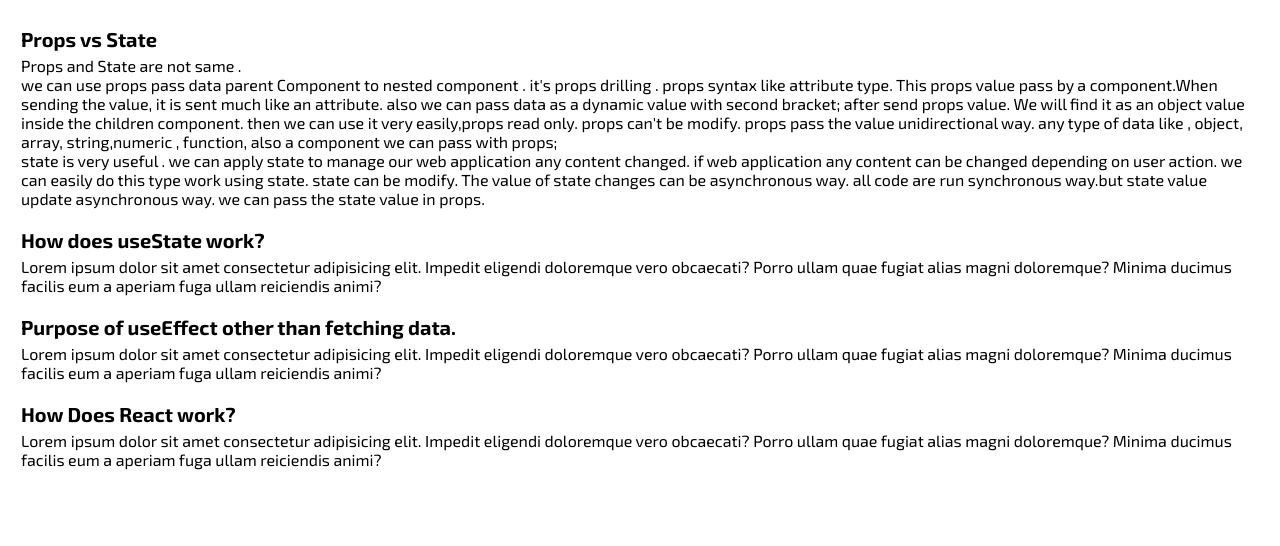
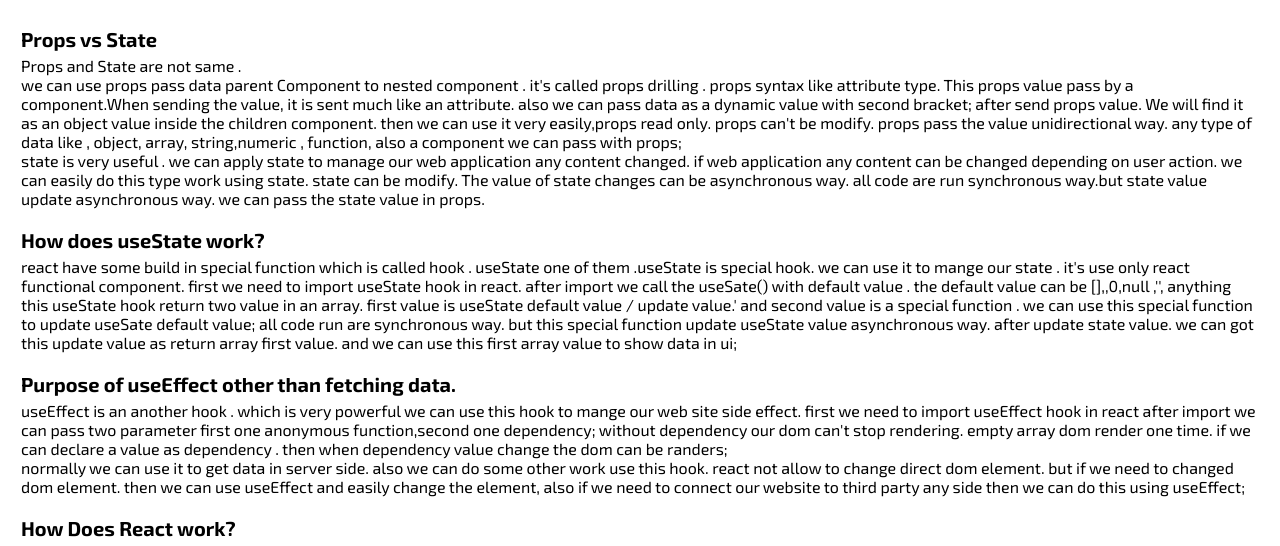
Before and after one commit to souravbsk/blog-world, a React (Vite) app: page / in a window 1280 px wide. Shown: the part 3513-4059 px from the top of the page. Before the commit the page ends 4002 px from the top, so only its background shows below. Built offline with nearby package versions, Linux system fonts and the light colour scheme.

Commit message:
use Effect work answer done

```diff
--- a/src/Components/Blog/Blog.jsx
+++ b/src/Components/Blog/Blog.jsx
@@ -4,39 +4,64 @@ import "./Blog.css";
 const Blog = () => {
   return (
     <section className="blog">
-        <h2 className="Qa-title">Question and Answer</h2>
+      <h2 className="Qa-title">Question and Answer</h2>
       <article className="articleDiv">
         <h4 className="blog-title">Props vs State</h4>
         <p>
           Props and State are not same .
           <br />
-           we can use props  pass data parent Component to nested component . it's props drilling .
-          props syntax like attribute type. This props value pass by a component.When sending the value, it is sent much like an attribute.
-          also we can pass data as a dynamic value with second bracket; after send props value. We will find it as an object value inside the children component. then we can use it very easily,props read only.
-          props can't be modify. props pass the value unidirectional way.
-          any type of data like , object, array, string,numeric , function, also a component we can pass with props;
-
+          we can use props pass data parent Component to nested component . it's
+          called props drilling . props syntax like attribute type. This props
+          value pass by a component.When sending the value, it is sent much like
+          an attribute. also we can pass data as a dynamic value with second
+          bracket; after send props value. We will find it as an object value
+          inside the children component. then we can use it very easily,props
+          read only. props can't be modify. props pass the value unidirectional
+          way. any type of data like , object, array, string,numeric , function,
+          also a component we can pass with props;
           <br />
-          state is very useful . we can apply state to manage our web application any content changed.  if web application any content can be changed depending on user action. we can easily do this type work using
-          state. state can be modify. The value of state changes can be asynchronous way. all code are run synchronous way.but state value update asynchronous way. we can pass the state value in props.
+          state is very useful . we can apply state to manage our web
+          application any content changed. if web application any content can be
+          changed depending on user action. we can easily do this type work
+          using state. state can be modify. The value of state changes can be
+          asynchronous way. all code are run synchronous way.but state value
+          update asynchronous way. we can pass the state value in props.
         </p>
       </article>
       <article className="articleDiv">
         <h4 className="blog-title">How does useState work?</h4>
         <p>
-          Lorem ipsum dolor sit amet consectetur adipisicing elit. Impedit
-          eligendi doloremque vero obcaecati? Porro ullam quae fugiat alias
-          magni doloremque? Minima ducimus facilis eum a aperiam fuga ullam
-          reiciendis animi?
+          react have some build in special function which is called hook .
+          useState one of them .useState is special hook. we can use it to mange
+          our state . it's use only react functional component. first we need to
+          import useState hook in react. after import we call the useSate() with
+          default value . the default value can be [],{},0,null ,'', anything
+          this useState hook return two value in an array. first value is
+          useState default value / update value.' and second value is a special
+          function . we can use this special function to update useSate default
+          value; all code run are synchronous way. but this special function
+          update useState value asynchronous way. after update state value. we
+          can got this update value as return array first value. and we can use
+          this first array value to show data in ui;
         </p>
       </article>
       <article className="articleDiv">
-        <h4 className="blog-title">Purpose of useEffect other than fetching data.</h4>
+        <h4 className="blog-title">
+          Purpose of useEffect other than fetching data.
+        </h4>
         <p>
-          Lorem ipsum dolor sit amet consectetur adipisicing elit. Impedit
-          eligendi doloremque vero obcaecati? Porro ullam quae fugiat alias
-          magni doloremque? Minima ducimus facilis eum a aperiam fuga ullam
-          reiciendis animi?
+          useEffect is an another hook . which is very powerful we can use this
+          hook to mange our web site side effect. first we need to import
+          useEffect hook in react after import we can pass two parameter first
+          one anonymous function,second one dependency; without dependency our
+          dom can't stop rendering. empty array dom render one time. if we can
+          declare a value as dependency . then when dependency value change the
+          dom can be randers;
+          <br />
+          normally we can use it to get data in server
+          side. also we can do some other work use this hook. react not allow to
+          change direct dom element. but if we need to changed dom element.   then we can use useEffect and
+          easily change the element, also if we need to connect our website to third party any side then we can do this using useEffect;
         </p>
       </article>
       <article className="articleDiv">
```
